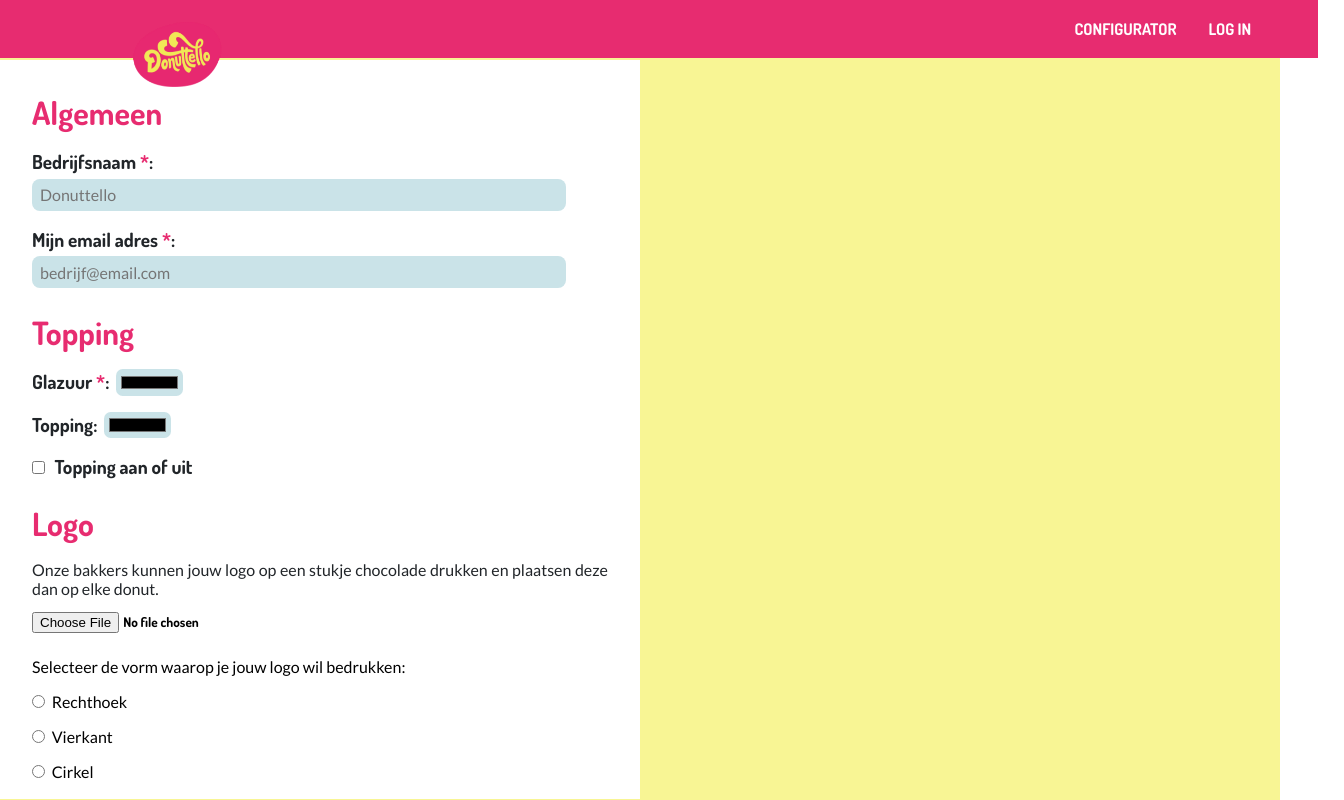
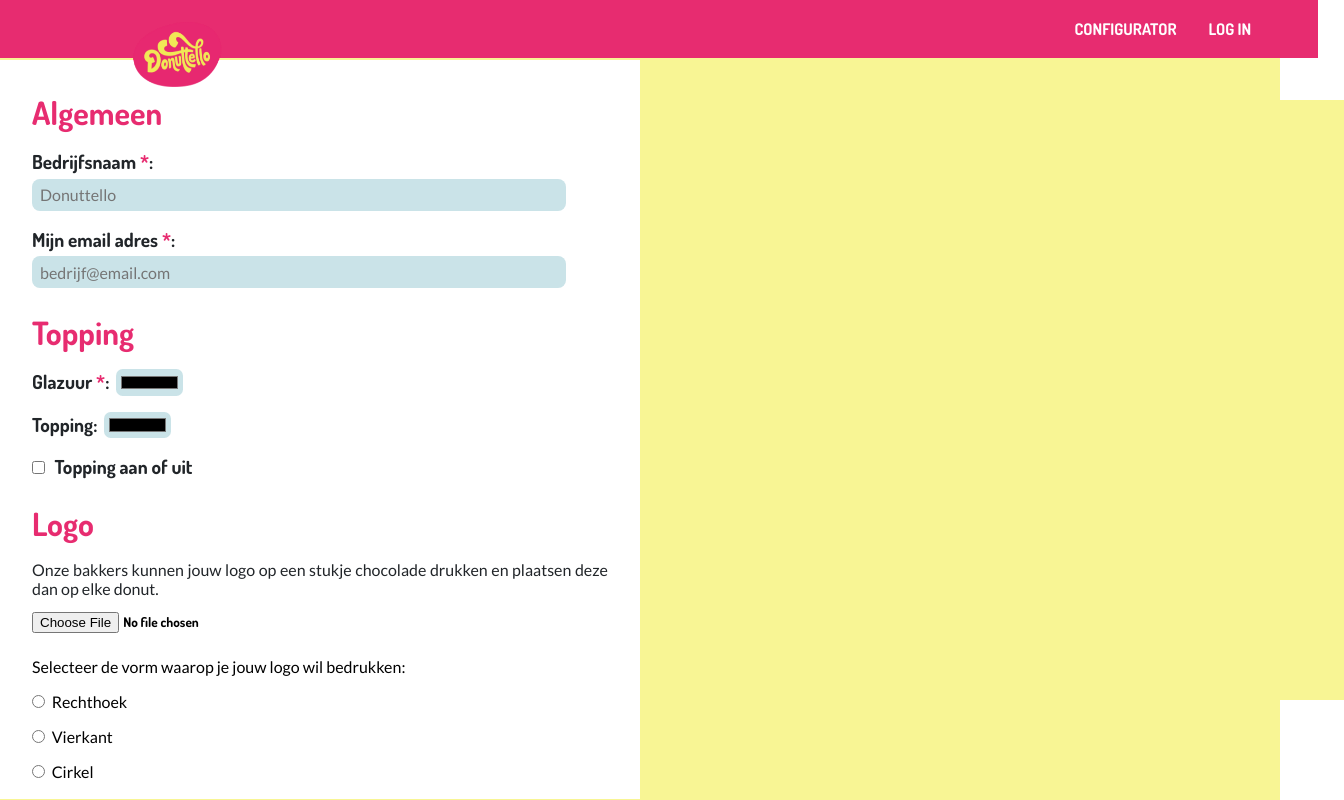
Before and after one commit to grietbeyens/Donuttello_Frontend, a Vue app: page /configurator in a window 1280 px wide. Shown: the whole page, 1344 px wide, since content can reach past the window. Built offline with nearby package versions, Linux system fonts and the light colour scheme; no server answers.

Commit message:
style: responsive configurator

```diff
--- a/src/pages/Configurator.vue
+++ b/src/pages/Configurator.vue
@@ -41,10 +41,9 @@ import Donut from '../components/Donut.vue';
 
 .donut {
     position: absolute;
-    width: 80vw;
-    height: 95vh;
-    left: 20vw;
-    top: 5vh;
+    width: 100vw;
+    height: 70vh;
+    top: 0vh;
     overflow: hidden;
 }
 
@@ -55,5 +54,11 @@ import Donut from '../components/Donut.vue';
         z-index: 1;
     }
 
+    .donut {
+        width: 80vw;
+        height: 95vh;
+        left: 25vw;
+        top: 5vh;
+    }
 }
 </style>
```
